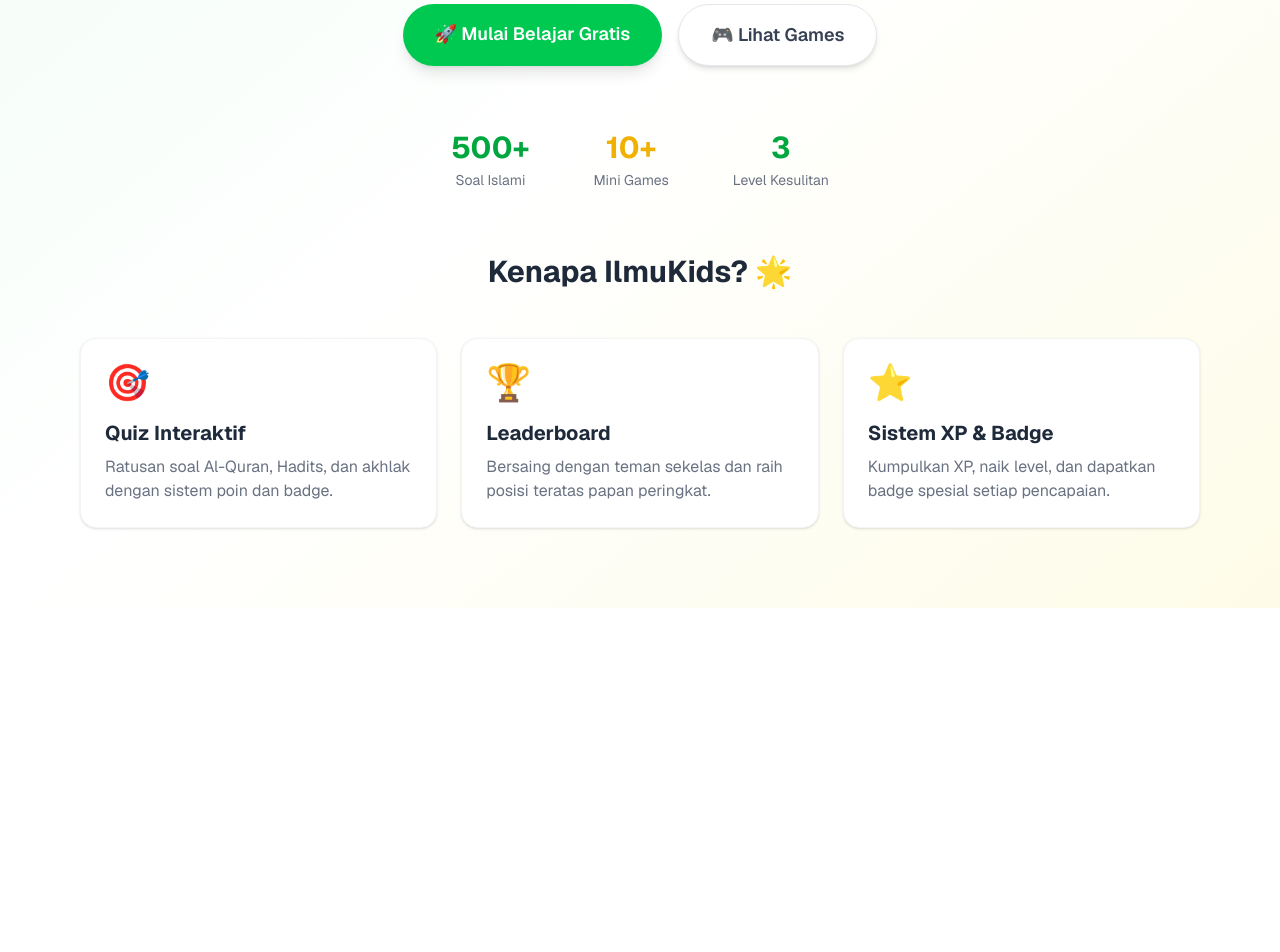
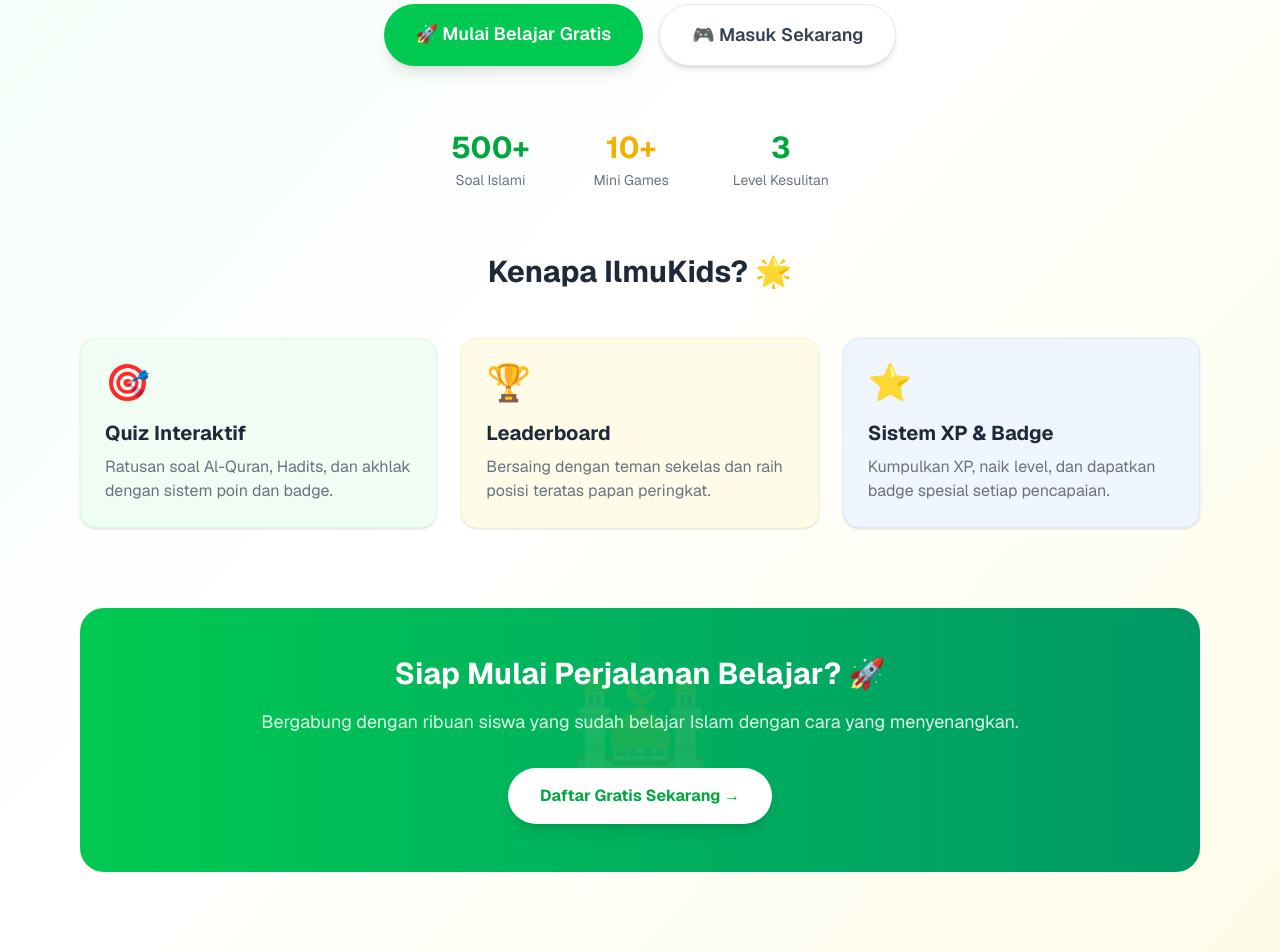
Before and after one commit to EpriyaMecca/ilmukids, a Next.js app: page / in a window 1280 px wide. Shown: the part 437-1389 px from the top of the page. Before the commit the page ends 1045 px from the top, so only its background shows below. Built offline with nearby package versions, Linux system fonts and the light colour scheme; no server answers.

Commit message:
feat: add Framer Motion animations to landing page

```diff
--- a/package.json
+++ b/package.json
@@ -10,6 +10,7 @@
   },
   "dependencies": {
     "@supabase/supabase-js": "^2.105.4",
+    "framer-motion": "^12.38.0",
     "next": "16.2.6",
     "react": "19.2.4",
     "react-dom": "19.2.4"
--- a/src/app/page.tsx
+++ b/src/app/page.tsx
@@ -1,3 +1,21 @@
+"use client";
+
+import { motion } from "framer-motion";
+import Link from "next/link";
+
+const fadeUp = {
+  hidden: { opacity: 0, y: 30 },
+  visible: { opacity: 1, y: 0 },
+};
+
+const stagger = {
+  visible: {
+    transition: {
+      staggerChildren: 0.15,
+    },
+  },
+};
+
 export default function Home() {
   return (
     <main className="pt-16 min-h-screen bg-gradient-to-br from-green-50 via-white to-yellow-50">
@@ -5,81 +23,164 @@
       {/* Hero Section */}
       <section className="max-w-6xl mx-auto px-4 pt-20 pb-16 flex flex-col items-center text-center">
 
-        {/* Badge atas */}
-        <div className="mb-6 inline-flex items-center gap-2 bg-green-100 text-green-700 px-4 py-2 rounded-full text-sm font-medium">
+        {/* Badge */}
+        <motion.div
+          initial={{ opacity: 0, scale: 0.8 }}
+          animate={{ opacity: 1, scale: 1 }}
+          transition={{ duration: 0.5 }}
+          className="mb-6 inline-flex items-center gap-2 bg-green-100 text-green-700 px-4 py-2 rounded-full text-sm font-medium"
+        >
           <span>✨</span>
           <span>Platform Belajar Islam #1 untuk Anak SD</span>
-        </div>
+        </motion.div>
 
-        {/* Judul utama */}
-        <h1 className="text-5xl md:text-6xl font-bold text-gray-800 mb-6 leading-tight">
+        {/* Judul */}
+        <motion.h1
+          initial={{ opacity: 0, y: 40 }}
+          animate={{ opacity: 1, y: 0 }}
+          transition={{ duration: 0.6, delay: 0.1 }}
+          className="text-5xl md:text-6xl font-bold text-gray-800 mb-6 leading-tight"
+        >
           Belajar Islam
           <span className="text-green-500"> Sambil </span>
           <span className="text-yellow-500">Bermain!</span>
           <span className="ml-3">🎮</span>
-        </h1>
+        </motion.h1>
 
         {/* Deskripsi */}
-        <p className="text-xl text-gray-500 mb-10 max-w-2xl leading-relaxed">
+        <motion.p
+          initial={{ opacity: 0, y: 30 }}
+          animate={{ opacity: 1, y: 0 }}
+          transition={{ duration: 0.6, delay: 0.2 }}
+          className="text-xl text-gray-500 mb-10 max-w-2xl leading-relaxed"
+        >
           Platform gamifikasi Islami untuk anak SD kelas 4–6.
           Belajar Al-Quran, Hadits, dan akhlak mulia dengan cara yang
           <strong className="text-green-600"> menyenangkan dan interaktif</strong>.
-        </p>
+        </motion.p>
 
-        {/* Tombol CTA */}
-        <div className="flex flex-col sm:flex-row gap-4 mb-16">
-          <a href="/register" className="bg-green-500 hover:bg-green-600 text-white px-8 py-4 rounded-full text-lg font-semibold transition-all shadow-lg hover:shadow-green-200 hover:scale-105">
+        {/* CTA Buttons */}
+        <motion.div
+          initial={{ opacity: 0, y: 20 }}
+          animate={{ opacity: 1, y: 0 }}
+          transition={{ duration: 0.6, delay: 0.3 }}
+          className="flex flex-col sm:flex-row gap-4 mb-16"
+        >
+          <Link
+            href="/register"
+            className="bg-green-500 hover:bg-green-600 text-white px-8 py-4 rounded-full text-lg font-semibold transition-all shadow-lg hover:shadow-green-200 hover:scale-105"
+          >
             🚀 Mulai Belajar Gratis
-          </a>
-          <a href="/games" className="bg-white hover:bg-gray-50 text-gray-700 px-8 py-4 rounded-full text-lg font-semibold transition-all shadow-md border border-gray-200 hover:scale-105">
-            🎮 Lihat Games
-          </a>
-        </div>
+          </Link>
+          <Link
+            href="/login"
+            className="bg-white hover:bg-gray-50 text-gray-700 px-8 py-4 rounded-full text-lg font-semibold transition-all shadow-md border border-gray-200 hover:scale-105"
+          >
+            🎮 Masuk Sekarang
+          </Link>
+        </motion.div>
 
         {/* Stats */}
-        <div className="flex flex-col sm:flex-row gap-8 sm:gap-16">
-          <div className="text-center">
-            <div className="text-3xl font-bold text-green-600">500+</div>
-            <div className="text-gray-500 text-sm mt-1">Soal Islami</div>
-          </div>
-          <div className="text-center">
-            <div className="text-3xl font-bold text-yellow-500">10+</div>
-            <div className="text-gray-500 text-sm mt-1">Mini Games</div>
-          </div>
-          <div className="text-center">
-            <div className="text-3xl font-bold text-green-600">3</div>
-            <div className="text-gray-500 text-sm mt-1">Level Kesulitan</div>
-          </div>
-        </div>
+        <motion.div
+          variants={stagger}
+          initial="hidden"
+          animate="visible"
+          className="flex flex-col sm:flex-row gap-8 sm:gap-16"
+        >
+          {[
+            { nilai: "500+", label: "Soal Islami", warna: "text-green-600" },
+            { nilai: "10+", label: "Mini Games", warna: "text-yellow-500" },
+            { nilai: "3", label: "Level Kesulitan", warna: "text-green-600" },
+          ].map((stat, i) => (
+            <motion.div key={i} variants={fadeUp} className="text-center">
+              <div className={`text-3xl font-bold ${stat.warna}`}>{stat.nilai}</div>
+              <div className="text-gray-500 text-sm mt-1">{stat.label}</div>
+            </motion.div>
+          ))}
+        </motion.div>
 
       </section>
 
       {/* Feature Cards */}
       <section className="max-w-6xl mx-auto px-4 pb-20">
-        <h2 className="text-3xl font-bold text-center text-gray-800 mb-12">
+        <motion.h2
+          initial={{ opacity: 0, y: 20 }}
+          whileInView={{ opacity: 1, y: 0 }}
+          viewport={{ once: true }}
+          transition={{ duration: 0.5 }}
+          className="text-3xl font-bold text-center text-gray-800 mb-12"
+        >
           Kenapa IlmuKids? 🌟
-        </h2>
-        <div className="grid grid-cols-1 md:grid-cols-3 gap-6">
+        </motion.h2>
 
-          <div className="bg-white rounded-2xl p-6 shadow-sm border border-gray-100 hover:shadow-md transition-shadow">
-            <div className="text-4xl mb-4">🎯</div>
-            <h3 className="text-xl font-bold text-gray-800 mb-2">Quiz Interaktif</h3>
-            <p className="text-gray-500">Ratusan soal Al-Quran, Hadits, dan akhlak dengan sistem poin dan badge.</p>
+        <motion.div
+          variants={stagger}
+          initial="hidden"
+          whileInView="visible"
+          viewport={{ once: true }}
+          className="grid grid-cols-1 md:grid-cols-3 gap-6"
+        >
+          {[
+            {
+              icon: "🎯",
+              judul: "Quiz Interaktif",
+              deskripsi: "Ratusan soal Al-Quran, Hadits, dan akhlak dengan sistem poin dan badge.",
+              warna: "bg-green-50 border-green-100",
+            },
+            {
+              icon: "🏆",
+              judul: "Leaderboard",
+              deskripsi: "Bersaing dengan teman sekelas dan raih posisi teratas papan peringkat.",
+              warna: "bg-yellow-50 border-yellow-100",
+            },
+            {
+              icon: "⭐",
+              judul: "Sistem XP & Badge",
+              deskripsi: "Kumpulkan XP, naik level, dan dapatkan badge spesial setiap pencapaian.",
+              warna: "bg-blue-50 border-blue-100",
+            },
+          ].map((card, i) => (
+            <motion.div
+              key={i}
+              variants={fadeUp}
+              whileHover={{ y: -8, scale: 1.02 }}
+              className={`${card.warna} rounded-2xl p-6 shadow-sm border hover:shadow-md transition-shadow`}
+            >
+              <div className="text-4xl mb-4">{card.icon}</div>
+              <h3 className="text-xl font-bold text-gray-800 mb-2">{card.judul}</h3>
+              <p className="text-gray-500">{card.deskripsi}</p>
+            </motion.div>
+          ))}
+        </motion.div>
+      </section>
+
+      {/* Testimonial / CTA Bottom */}
+      <section className="max-w-6xl mx-auto px-4 pb-20">
+        <motion.div
+          initial={{ opacity: 0, y: 30 }}
+          whileInView={{ opacity: 1, y: 0 }}
+          viewport={{ once: true }}
+          transition={{ duration: 0.6 }}
+          className="bg-gradient-to-r from-green-500 to-emerald-600 rounded-3xl p-12 text-white text-center relative overflow-hidden"
+        >
+          <div className="absolute inset-0 opacity-10 text-9xl flex items-center justify-center select-none">
+            🕌
           </div>
-
-          <div className="bg-white rounded-2xl p-6 shadow-sm border border-gray-100 hover:shadow-md transition-shadow">
-            <div className="text-4xl mb-4">🏆</div>
-            <h3 className="text-xl font-bold text-gray-800 mb-2">Leaderboard</h3>
-            <p className="text-gray-500">Bersaing dengan teman sekelas dan raih posisi teratas papan peringkat.</p>
+          <div className="relative z-10">
+            <h2 className="text-3xl font-bold mb-4">
+              Siap Mulai Perjalanan Belajar? 🚀
+            </h2>
+            <p className="text-green-100 mb-8 text-lg">
+              Bergabung dengan ribuan siswa yang sudah belajar Islam dengan cara yang menyenangkan.
+            </p>
+            <Link
+              href="/register"
+              className="inline-block bg-white text-green-600 font-bold px-8 py-4 rounded-full hover:scale-105 transition-all shadow-lg"
+            >
+              Daftar Gratis Sekarang →
+            </Link>
           </div>
-
-          <div className="bg-white rounded-2xl p-6 shadow-sm border border-gray-100 hover:shadow-md transition-shadow">
-            <div className="text-4xl mb-4">⭐</div>
-            <h3 className="text-xl font-bold text-gray-800 mb-2">Sistem XP & Badge</h3>
-            <p className="text-gray-500">Kumpulkan XP, naik level, dan dapatkan badge spesial setiap pencapaian.</p>
-          </div>
-
-        </div>
+        </motion.div>
       </section>
 
     </main>
```
Also changed, not shown: 1 other file (tests, documents, lock files or other folders).
